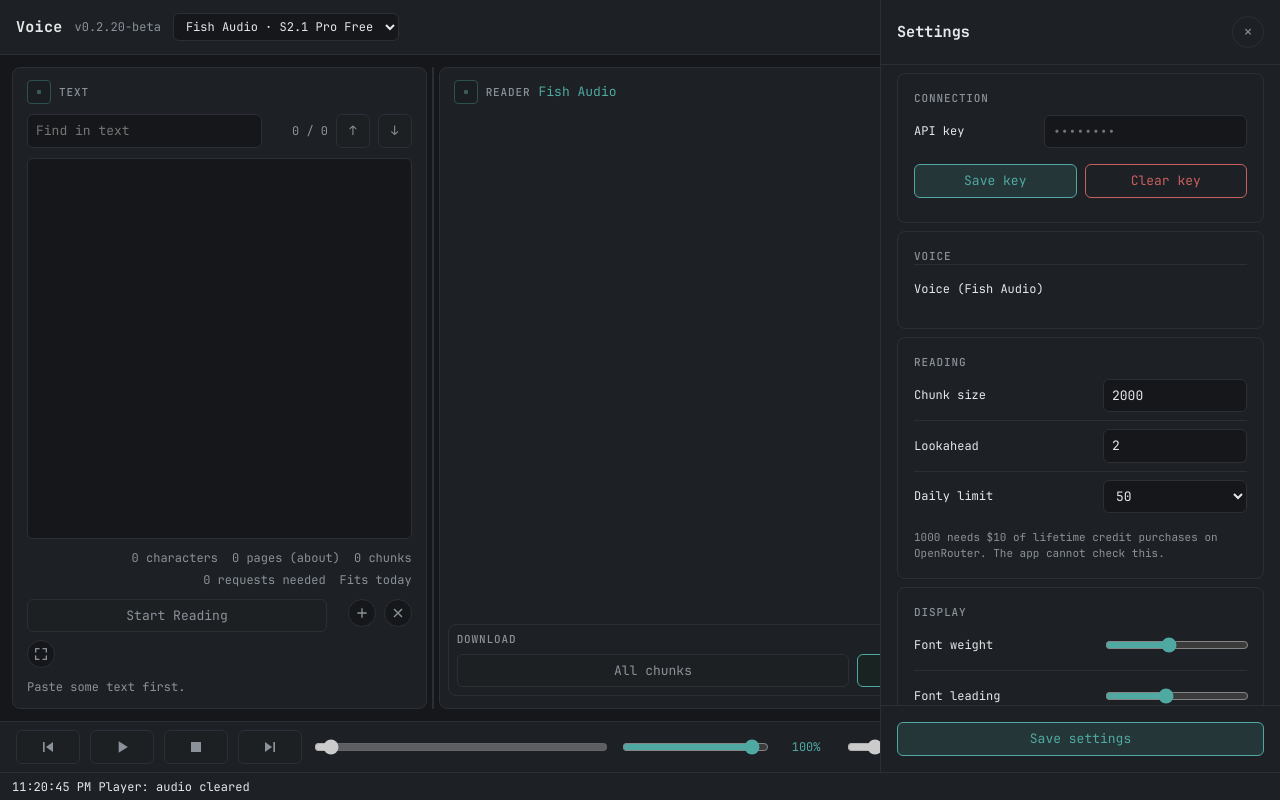
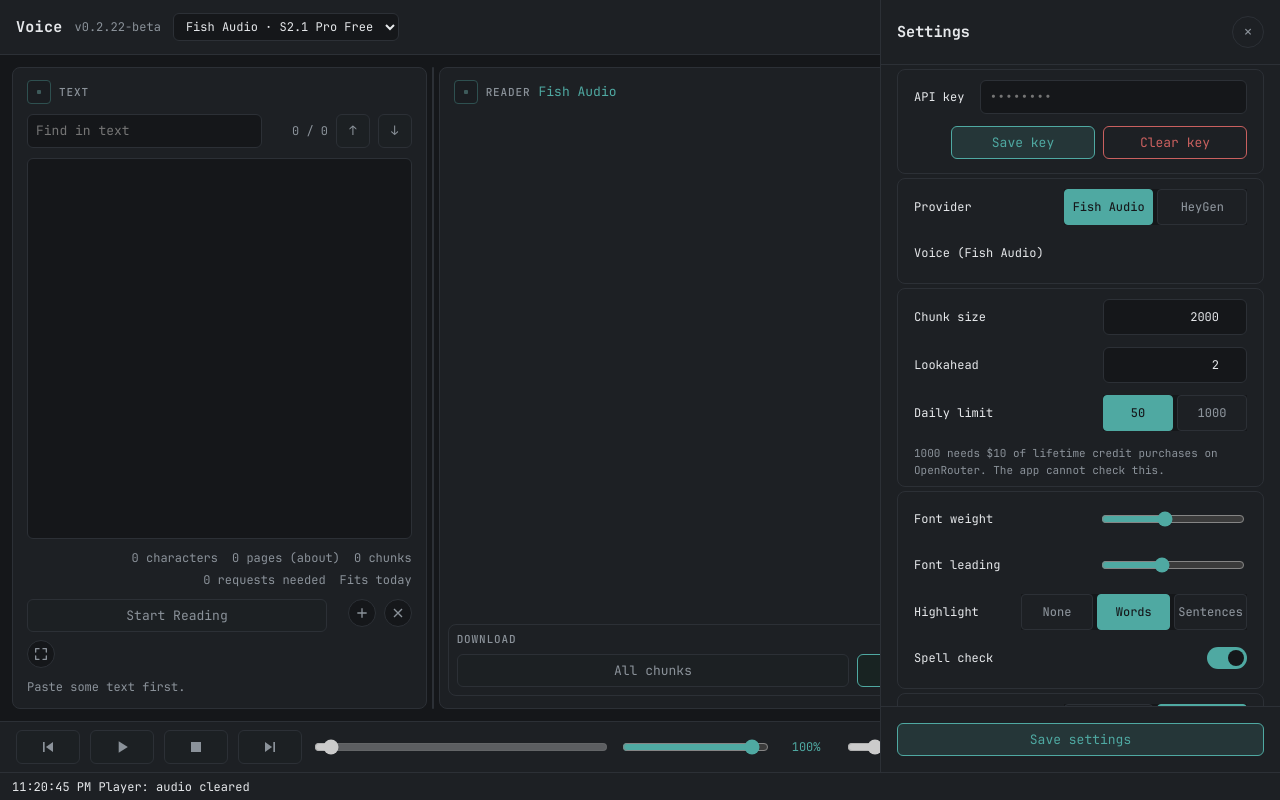
Before and after one commit to NestorKrs/Voice, a React (Vite) app: page / in a window 1280 px wide. Both pictures are taken after a click on the button 1241 px from the left and 27 px from the top of the page. Built offline with nearby package versions, Linux system fonts and the light colour scheme.

Commit message:
0.2.22-beta: Settings drawer: text-button pickers for provider/highlight/downloads, reset layout removed, section titles and separators removed, tighter spacing

```diff
--- a/package.json
+++ b/package.json
@@ -1,7 +1,7 @@
 {
   "name": "voice",
   "private": true,
-  "version": "0.2.20-beta",
+  "version": "0.2.22-beta",
   "type": "module",
   "scripts": {
     "dev": "vite --host 127.0.0.1 --port 5180 --strictPort",
--- a/src/App.css
+++ b/src/App.css
@@ -84,31 +84,32 @@
 .drawer-header { position: sticky; top: 0; display: flex; align-items: center; justify-content: space-between; gap: 8px; padding: 16px; background: var(--panel); border-bottom: 1px solid var(--line); z-index: 1; }
 .drawer-header h3 { margin: 0; }
 .drawer .close-btn { width: 32px; height: 32px; min-width: 32px; padding: 0; border-radius: 50%; background: var(--panel); border-color: var(--line); color: var(--muted); font-size: 16px; line-height: 1; }
-.drawer .settings-card { margin: 8px 16px 0; padding: 8px 16px 16px; border: 1px solid var(--line); border-radius: 8px; }
-.drawer .card-label { margin: 8px 0 0; font-size: 11px; font-weight: 600; letter-spacing: 0.08em; text-transform: uppercase; color: var(--muted); }
-.drawer .settings-row { display: flex; align-items: center; gap: 8px; min-height: 48px; padding: 8px 0; border-top: 1px solid var(--line); }
-.drawer .card-label + .settings-row { border-top: 0; }
-.drawer .row-text { display: flex; flex-direction: column; gap: 0; flex: 1; min-width: 0; }
+.drawer .settings-card { margin: 4px 16px 0; padding: 4px 16px 8px; border: 1px solid var(--line); border-radius: 8px; }
+.drawer .settings-row { display: flex; align-items: center; gap: 16px; min-height: 44px; padding: 6px 0; justify-content: space-between; }
+.drawer .row-text { display: flex; flex-direction: column; gap: 0; margin-right: auto; min-width: 0; }
 .drawer .row-label { font-size: 12px; }
 .drawer .helper { font-size: 11px; color: var(--muted); }
 .drawer .footnote { margin-top: 8px; font-size: 11px; color: var(--muted); }
 .drawer .model-line { margin-top: 8px; color: var(--muted); }
-.drawer .settings-row input, .drawer .settings-row select { width: 144px; flex: none; background: var(--bg); }
+.drawer .settings-row input,
+.drawer .settings-row select,
+.drawer .segmented-text-picker { width: 144px; flex: none; background: var(--bg); }
 .drawer .settings-row input.api-key-input { width: auto; flex: 1; }
-.drawer .settings-row.buttons-row { border-top: 0; }
-.drawer .buttons-row .row { flex: 1; }
-.drawer .buttons-row button { flex: 1; }
-.drawer .row-control { width: 144px; flex: none; }
-.drawer .spell-control { width: 144px; flex: none; }
-.drawer .storage-btn { width: 168px; flex: none; }
+.drawer .settings-row.buttons-row { justify-content: flex-end; }
+.drawer .buttons-row .row { flex: none; display: flex; gap: 8px; }
+.drawer .buttons-row button { flex: none; min-width: 144px; }
+.drawer .storage-btn { width: 144px; flex: none; }
+.drawer .short-input { width: 144px; flex: none; background: var(--bg); border: 1px solid var(--line); border-radius: 6px; padding: 8px 12px; font: inherit; font-size: 12px; color: inherit; }
+.drawer .tiny-input { width: 60px; flex: none; background: var(--bg); border: 1px solid var(--line); border-radius: 6px; padding: 8px 12px; font: inherit; font-size: 12px; color: inherit; text-align: right; }
+.drawer .short-btn { width: 144px; flex: none; }
 .drawer .settings-footer { position: sticky; bottom: 0; margin-top: 8px; padding: 16px; background: var(--panel); border-top: 1px solid var(--line); z-index: 1; }
 .drawer .footer-save { width: 100%; }
 .drawer .btn-primary { color: var(--accent); background: color-mix(in srgb, var(--accent) 16%, var(--panel)); border-color: var(--accent); }
 .drawer .btn-secondary { color: var(--muted); background: var(--panel); border-color: var(--line); }
 .drawer .btn-danger { color: var(--danger); background: var(--panel); border-color: var(--danger); }
-.drawer .weight-slider { flex: 1; width: auto; accent-color: var(--accent); }
-.drawer .leading-slider { flex: 1; width: auto; accent-color: var(--accent); }
-.drawer .check-row { display: flex; align-items: center; gap: 8px; font-size: 12px; color: var(--muted); }
+.drawer .weight-slider { flex: 1; min-width: 144px; accent-color: var(--accent); }
+.drawer .leading-slider { flex: 1; min-width: 144px; accent-color: var(--accent); }
+.drawer .check-row { display: flex; align-items: center; gap: 8px; font-size: 12px; color: var(--muted); flex: none; }
 .drawer .switch { position: relative; display: inline-block; width: 40px; height: 22px; flex: none; margin: 0; }
 .drawer .switch input { position: absolute; inset: 0; width: 100%; height: 100%; margin: 0; opacity: 0; cursor: pointer; }
 .drawer .slider { position: absolute; inset: 0; background: var(--line); border-radius: 999px; transition: background var(--ease); }
@@ -117,6 +118,65 @@
 .drawer .switch input:checked + .slider::before { transform: translateX(18px); background: var(--bg); }
 .drawer .switch input:focus-visible + .slider { outline: 2px solid var(--accent); outline-offset: 2px; }
 .drawer .weight-label { width: 4ch; text-align: right; font-variant-numeric: tabular-nums; flex: none; color: var(--accent); }
+
+/* Segmented text picker - one style for provider, daily limit, highlight and downloads */
+.drawer .segmented-text-picker {
+  display: flex;
+  gap: 4px;
+}
+.drawer .settings-row .segmented-text-picker.wide { flex: 0 1 55%; width: 55%; }
+.drawer .settings-row .segmented-text-picker.wide-lg { flex: 0 1 68%; width: 68%; }
+.drawer .segmented-text-button {
+  flex: 1;
+  min-width: 0;
+  padding: 8px 4px;
+  display: inline-flex;
+  align-items: center;
+  justify-content: center;
+  gap: 6px;
+  border: 1px solid var(--line);
+  border-radius: 4px;
+  background: var(--panel);
+  color: var(--muted);
+  font-size: 12px;
+  font-weight: 500;
+  cursor: pointer;
+  transition: all var(--ease);
+  white-space: nowrap;
+}
+.drawer .segmented-text-button:hover:not(:disabled) {
+  background: var(--accent-fill);
+  border-color: var(--accent);
+  color: var(--accent);
+}
+.drawer .segmented-text-button.active {
+  background: var(--accent);
+  border-color: var(--accent);
+  color: var(--bg);
+}
+.drawer .segmented-text-button:focus-visible {
+  outline: 2px solid var(--accent);
+  outline-offset: 1px;
+}
+
+/* Short input - matches Clear key button width */
+.drawer .short-input {
+  width: 144px;
+  flex: none;
+  background: var(--bg);
+  border: 1px solid var(--line);
+  border-radius: 6px;
+  padding: 8px 12px;
+  font: inherit;
+  font-size: 12px;
+  color: inherit;
+}
+
+/* Short button - matches Clear key button width */
+.drawer .short-btn {
+  width: 144px;
+  flex: none;
+}
 
 .grip { flex: none; width: 24px; height: 24px; cursor: grab; color: #79c7c0; opacity: 0.35; background-color: #171a1d; background-image: radial-gradient(circle, currentColor 2px, transparent 2.5px); background-size: 100% 100%; background-position: center; background-repeat: no-repeat; border: 1px solid #4fa9a2; border-radius: 4px; transition: opacity var(--ease), color var(--ease); }
 .grip:hover, .grip:focus-visible { opacity: 1; color: var(--accent); }
@@ -258,32 +318,34 @@
   .drawer .req-pill.mobile-only { display: inline-block; margin: 0 auto 0 10px; }
   .drawer-header { padding: 12px; flex-wrap: wrap; gap: 8px; }
   .drawer-header h3 { flex: 1 1 100%; margin: 0; }
-  .drawer .settings-row { flex-wrap: wrap; gap: 8px; }
-  .drawer .row-text { flex: 1 1 100%; margin-bottom: 4px; }
+
+  /* Settings panel mobile: label left, control right, clear separation */
+  .drawer .settings-card { margin: 2px 12px 0; padding: 4px 12px 6px; }
+  .drawer .settings-row { display: flex; align-items: center; flex-wrap: nowrap; gap: 16px; padding: 6px 0; justify-content: space-between; }
+  .drawer .row-text { flex: 0 1 auto; margin: 0; min-width: 0; }
+  .drawer .row-label { font-size: 13px; white-space: nowrap; }
   .drawer .settings-row input,
   .drawer .settings-row select,
-  .drawer .row-control { width: auto; flex: 1 1 100%; min-width: 0; }
-  .drawer .settings-row.buttons-row .row { flex: 1 1 100%; display: flex; gap: 8px; }
-  .drawer .buttons-row button { flex: 1; min-width: 0; }
-  .drawer .storage-btn { width: auto; flex: 1 1 100%; }
-  .drawer .check-row { flex: 1 1 100%; }
+  .drawer .segmented-text-picker { flex: 0 1 55%; width: 55%; min-width: 0; }
+  .drawer .settings-row .segmented-text-picker.wide { flex-basis: 60%; width: 60%; }
+  .drawer .settings-row .segmented-text-picker.wide-lg { flex-basis: 74%; width: 74%; }
+  .drawer .settings-row input.api-key-input { flex: 1 1 auto; width: auto; }
+  .drawer .settings-row input.tiny-input { flex: 0 0 60px; width: 60px; }
+  .drawer .settings-row input.short-input { flex: 0 0 144px; width: 144px; }
+  .drawer .settings-row.buttons-row { padding: 6px 0 0; justify-content: flex-end; }
+  .drawer .settings-row.buttons-row .row { flex: 0 0 auto; display: flex; gap: 8px; }
+  .drawer .buttons-row button { flex: 0 0 144px; }
+  .drawer .storage-btn,
+  .drawer .short-btn { flex: 0 0 144px; width: 144px; }
+  .drawer .check-row { flex: 0 0 auto; }
+  .drawer .settings-row.mobile-hide { display: none; }
+  .drawer .footnote { margin-top: 4px; font-size: 10px; }
   .drawer .settings-footer { padding: 12px; }
   .drawer .footer-save { width: 100%; }
 
-  /* Settings panel mobile: label + input in one row, tighter sections, no dividers */
-  .drawer .settings-card { margin: 4px 12px 0; padding: 6px 12px 8px; }
-  .drawer .card-label { margin: 4px 0 0; }
-  .drawer .card-label + .settings-row { border-top: 0; }
-  .drawer .settings-row { display: flex; align-items: center; flex-wrap: nowrap; gap: 10px; padding: 6px 0; border-top: 0; }
-  .drawer .row-text { flex: 0 0 auto; margin-bottom: 0; min-width: 0; }
-  .drawer .row-label { font-size: 13px; white-space: nowrap; }
-  .drawer .settings-row input,
-  .drawer .settings-row select,
-  .drawer .row-control { flex: 1 1 auto; width: auto; min-width: 0; }
-  .drawer .settings-row.buttons-row { padding: 6px 0 0; }
-  .drawer .settings-row.buttons-row .row { flex: none; width: 100%; }
-  .drawer .settings-row.mobile-hide { display: none; }
-  .drawer .footnote { margin-top: 4px; font-size: 10px; }
+  /* Segmented picker: larger tap targets */
+  .drawer .segmented-text-picker { gap: 6px; }
+  .drawer .segmented-text-button { min-height: 44px; padding: 10px 4px; font-size: 11px; }
 
   .statusbar { overflow: hidden; text-overflow: ellipsis; white-space: nowrap; }
   .statusbar:not(.err) { display: none; }
--- a/src/App.jsx
+++ b/src/App.jsx
@@ -20,8 +20,8 @@ import { chunkFileName, audioKind, convertChunk } from './chunkDownload.js';
 import { createMp3Encoder, encodeMp3, pcmToInt16Channels } from './mp3Encoder.js';
 import { createZip, zipChunks } from './zipStore.js';
 import { stripId3, wavHeader, wavParts, joinMode, sameAs } from './joinAudio.js';
-import { DEFAULT_ORDER, movePanel, stepPanel, loadOrder, saveOrder, resetOrder } from './panelLayout.js';
-import { DEFAULT_WIDTHS, clampWidths, usableWidth, resizeFromHandle, columnsTemplate, loadWidths, saveWidths, resetWidths } from './panelWidths.js';
+import { DEFAULT_ORDER, movePanel, stepPanel, loadOrder, saveOrder } from './panelLayout.js';
+import { DEFAULT_WIDTHS, clampWidths, usableWidth, resizeFromHandle, columnsTemplate, loadWidths, saveWidths } from './panelWidths.js';
 import { textFileRejection } from './fileTypes.js';
 
 const storage = typeof localStorage !== 'undefined' ? localStorage : null;
@@ -80,11 +80,9 @@ function FontWeightControl({ initial, onCommit }) {
   }, [value]);
   const commit = () => onCommit(value);
   return (
-    <div className="row">
     <input className="weight-slider" type="range" min="100" max="800" step="100" value={value} aria-label="Font weight"
       onChange={(e) => setValue(Number(e.target.value))}
       onPointerUp={commit} onKeyUp={commit} />
-    </div>
   );
 }
 
@@ -96,11 +94,25 @@ function LeadingControl({ initial, onCommit }) {
   }, [value]);
   const commit = () => onCommit(value);
   return (
-    <div className="row">
     <input className="leading-slider" type="range" min="1" max="2.5" step="0.1" value={value} aria-label="Font leading"
       onChange={(e) => setValue(Number(e.target.value))}
       onPointerUp={commit} onKeyUp={commit} />
-    </div>
+  );
+}
+
+// Plain text toggle for settings - the style the daily limit buttons use
+function TextToggle({ children, onClick, selected, disabled, title, ariaLabel }) {
+  return (
+    <button
+      className={`segmented-text-button ${selected ? 'active' : ''}`}
+      onClick={onClick}
+      disabled={disabled}
+      title={title}
+      aria-label={ariaLabel}
+      aria-pressed={selected}
+    >
+      {children}
+    </button>
   );
 }
 
@@ -766,10 +778,8 @@ export default function App() {
     buildChunkMap(playerState.index);
   }, [settings.highlightMode, playerState.total, playerState.index, playerState.status]);
 
-  const isDefaultOrder = order.join() === DEFAULT_ORDER.join();
   const usablePx = usableWidth(boxWidth);
   const shown = boxWidth ? clampWidths(widths, usablePx) : widths;
-  const isDefaultWidths = widths.left === DEFAULT_WIDTHS.left && widths.right === DEFAULT_WIDTHS.right;
 
   const commitWidths = (next) => {
     setWidths(next);
@@ -869,21 +879,6 @@ export default function App() {
     const next = stepPanel(order, id, e.key === 'ArrowLeft' ? -1 : 1);
     if (next.join() === order.join()) return;
     applyOrder(next, 'Moved panel ' + id + ' with the keyboard');
-  };
-
-  const handleResetLayout = () => {
-    logEvent('Reset layout pressed');
-    try {
-      if (storage) resetOrder(storage);
-      setOrder([...DEFAULT_ORDER]);
-      if (storage) resetWidths(storage);
-      setWidths({ ...DEFAULT_WIDTHS });
-      setNotice('Panel layout reset.');
-    } catch (e) {
-      const m = e && e.message ? e.message : 'error';
-      setJobError(m);
-      logEvent(m);
-    }
   };
 
   const handleFontWeightCommit = (value) => {
@@ -1480,7 +1475,6 @@ export default function App() {
             <button className="close-btn" onClick={() => setDrawerOpen(false)} aria-label="Close settings" title="Close settings">×</button>
           </div>
           <section className="settings-card">
-            <div className="card-label">Connection</div>
             <div className="settings-row">
               <div className="row-text"><span className="row-label">API key</span></div>
               <input className="api-key-input" type="password" value={keyInput} onChange={(e) => setKeyInput(e.target.value)} placeholder="••••••••" />
@@ -1493,61 +1487,108 @@ export default function App() {
             </div>
           </section>
           <section className="settings-card">
-            <div className="card-label">Voice</div>
-            <div className="mobile-only">
             <div className="settings-row">
               <div className="row-text"><span className="row-label">Provider</span></div>
-                <select className="provider-select" value={provider.id} onChange={(e) => handleProviderChange(e.target.value)} disabled={switchLocked} title={switchLocked ? 'Wait for the current request to finish, or press Cancel.' : 'Choose the voice provider (free models only).'} aria-label="Voice provider">
-                  {providers.map((p) => (<option key={p.id} value={p.id}>{providerLabel(p)}</option>))}
-                </select>
+              <div className="segmented-text-picker wide">
+                <TextToggle
+                  onClick={() => handleProviderChange('fish')}
+                  selected={provider.id === 'fish'}
+                  disabled={switchLocked}
+                  title={switchLocked ? 'Wait for the current request to finish, or press Cancel.' : 'Fish Audio'}
+                  ariaLabel="Fish Audio"
+                >
+                  Fish Audio
+                </TextToggle>
+                <TextToggle
+                  onClick={() => handleProviderChange('heygen')}
+                  selected={provider.id === 'heygen'}
+                  disabled={switchLocked}
+                  title={switchLocked ? 'Wait for the current request to finish, or press Cancel.' : 'HeyGen'}
+                  ariaLabel="HeyGen"
+                >
+                  HeyGen
+                </TextToggle>
+              </div>
             </div>
             {switchLocked ? <span className="provider-reason">Wait for the request or press Cancel.</span> : null}
-            </div>
             <div className="settings-row">
               <div className="row-text"><span className="row-label">Voice ({provider.label})</span></div>
               {Array.isArray(provider.voices) && provider.voices.length ? (
-                <select value={voiceInput} onChange={(e) => setVoiceInput(e.target.value)} aria-label="Voice">
+                <select value={voiceInput} onChange={(e) => setVoiceInput(e.target.value)} aria-label="Voice" className="short-input">
                   {provider.voices.map((v) => (<option key={v} value={v}>{v}</option>))}
                 </select>
               ) : null}
             </div>
           </section>
           <section className="settings-card">
-            <div className="card-label">Reading</div>
             <div className="settings-row">
               <div className="row-text"><span className="row-label">Chunk size</span></div>
-              <input type="number" value={chunkInput} onChange={(e) => setChunkInput(e.target.value)} />
+              <input type="number" value={chunkInput} onChange={(e) => setChunkInput(e.target.value)} className="tiny-input" />
             </div>
             <div className="settings-row">
               <div className="row-text"><span className="row-label">Lookahead</span></div>
-              <input type="number" value={lookInput} onChange={(e) => setLookInput(e.target.value)} />
+              <input type="number" value={lookInput} onChange={(e) => setLookInput(e.target.value)} className="tiny-input" />
             </div>
             <div className="settings-row">
               <div className="row-text"><span className="row-label">Daily limit</span></div>
-              <select value={dailyInput} onChange={(e) => setDailyInput(Number(e.target.value))}>
-                <option value={50}>50</option>
-                <option value={1000}>1000</option>
-              </select>
+              <div className="segmented-text-picker">
+                <TextToggle
+                  onClick={() => setDailyInput(50)}
+                  selected={dailyInput === 50}
+                  title="50 requests per day"
+                  ariaLabel="50 requests per day"
+                >
+                  50
+                </TextToggle>
+                <TextToggle
+                  onClick={() => setDailyInput(1000)}
+                  selected={dailyInput === 1000}
+                  title="1000 requests per day (needs $10 lifetime credit)"
+                  ariaLabel="1000 requests per day"
+                >
+                  1000
+                </TextToggle>
+              </div>
             </div>
             <div className="footnote">1000 needs $10 of lifetime credit purchases on OpenRouter. The app cannot check this.</div>
           </section>
           <section className="settings-card">
-            <div className="card-label">Display</div>
             <div className="settings-row">
               <div className="row-text"><span className="row-label">Font weight</span></div>
-              <div className="row-control"><FontWeightControl initial={settings.fontWeight} onCommit={handleFontWeightCommit} /></div>
+              <FontWeightControl initial={settings.fontWeight} onCommit={handleFontWeightCommit} />
             </div>
             <div className="settings-row">
               <div className="row-text"><span className="row-label">Font leading</span></div>
-              <div className="row-control"><LeadingControl initial={settings.leading} onCommit={handleLeadingCommit} /></div>
+              <LeadingControl initial={settings.leading} onCommit={handleLeadingCommit} />
             </div>
             <div className="settings-row">
-              <div className="row-text"><span className="row-label">Highlight on reading</span></div>
-              <select value={highlightInput} onChange={(e) => handleHighlightModeChange(e.target.value)} aria-label="Highlight mode">
-                <option value="words">Words</option>
-                <option value="sentences">Sentences</option>
-                <option value="none">None</option>
-              </select>
+              <div className="row-text"><span className="row-label">Highlight</span></div>
+              <div className="segmented-text-picker wide-lg">
+                <TextToggle
+                  onClick={() => handleHighlightModeChange('none')}
+                  selected={highlightInput === 'none'}
+                  title="No highlight"
+                  ariaLabel="No highlight"
+                >
+                  None
+                </TextToggle>
+                <TextToggle
+                  onClick={() => handleHighlightModeChange('words')}
+                  selected={highlightInput === 'words'}
+                  title="Highlight words"
+                  ariaLabel="Highlight words"
+                >
+                  Words
+                </TextToggle>
+                <TextToggle
+                  onClick={() => handleHighlightModeChange('sentences')}
+                  selected={highlightInput === 'sentences'}
+                  title="Highlight sentences"
+                  ariaLabel="Highlight sentences"
+                >
+                  Sentences
+                </TextToggle>
+              </div>
             </div>
             <div className="settings-row mobile-hide">
               <div className="row-text"><span className="row-label">Spell check</span></div>
@@ -1560,24 +1601,34 @@ export default function App() {
             </div>
           </section>
           <section className="settings-card">
-            <div className="card-label">Downloads</div>
             <div className="settings-row">
               <div className="row-text"><span className="row-label">Download format</span></div>
-              <select value={downloadFormatInput} onChange={(e) => handleDownloadFormatChange(e.target.value)} aria-label="Download format">
-                <option value="mp3">MP3</option>
-                <option value="wav">WAV</option>
-              </select>
+              <div className="segmented-text-picker wide">
+                <TextToggle
+                  onClick={() => handleDownloadFormatChange('wav')}
+                  selected={downloadFormatInput === 'wav'}
+                  title="WAV format"
+                  ariaLabel="WAV format"
+                >
+                  <svg viewBox="0 0 24 24" width="16" height="16" fill="currentColor" aria-hidden="true"><path d="M12 3v10.55c-.59-.34-1.27-.55-2-.55-2.21 0-4 1.79-4 4s1.79 4 4 4 4-1.79 4-4V7h4V3h-6z"/></svg>
+                  <span>WAV</span>
+                </TextToggle>
+                <TextToggle
+                  onClick={() => handleDownloadFormatChange('mp3')}
+                  selected={downloadFormatInput === 'mp3'}
+                  title="MP3 format"
+                  ariaLabel="MP3 format"
+                >
+                  <svg viewBox="0 0 24 24" width="16" height="16" fill="currentColor" aria-hidden="true"><path d="M12 3v10.55c-.59-.34-1.27-.55-2-.55-2.21 0-4 1.79-4 4s1.79 4 4 4 4-1.79 4-4V7h4V3h-6z"/></svg>
+                  <span>MP3</span>
+                </TextToggle>
+              </div>
             </div>
           </section>
           <section className="settings-card">
-            <div className="card-label">Storage ({(cacheSize / 1024 / 1024).toFixed(2)} MB) & layout</div>
             <div className="settings-row">
-              <div className="row-text"><span className="row-label">Audio cache</span></div>
-              <button className="btn-danger storage-btn" onClick={handleClearCache}>Clear audio cache</button>
-            </div>
-            <div className="settings-row mobile-hide">
-              <div className="row-text"><span className="row-label">Panel layout</span></div>
-              <button className="btn-secondary storage-btn" onClick={handleResetLayout} disabled={isDefaultOrder && isDefaultWidths} title={isDefaultOrder && isDefaultWidths ? 'The panels are already in the default order and size.' : 'Put the panels back in the default order and size.'}>Reset layout</button>
+              <div className="row-text"><span className="row-label">Audio cache ({(cacheSize / 1024 / 1024).toFixed(2)} MB)</span></div>
+              <button className="btn-danger storage-btn short-btn" onClick={handleClearCache}>Clear Catch</button>
             </div>
           </section>
           <div className="settings-footer">
```
Also changed, not shown: src/panelLayout.js (+0 -9 lines), src/panelWidths.js (+0 -9 lines), 3 other files (tests, documents, lock files or other folders). Lines whose indentation alone changed are shown as unchanged.
